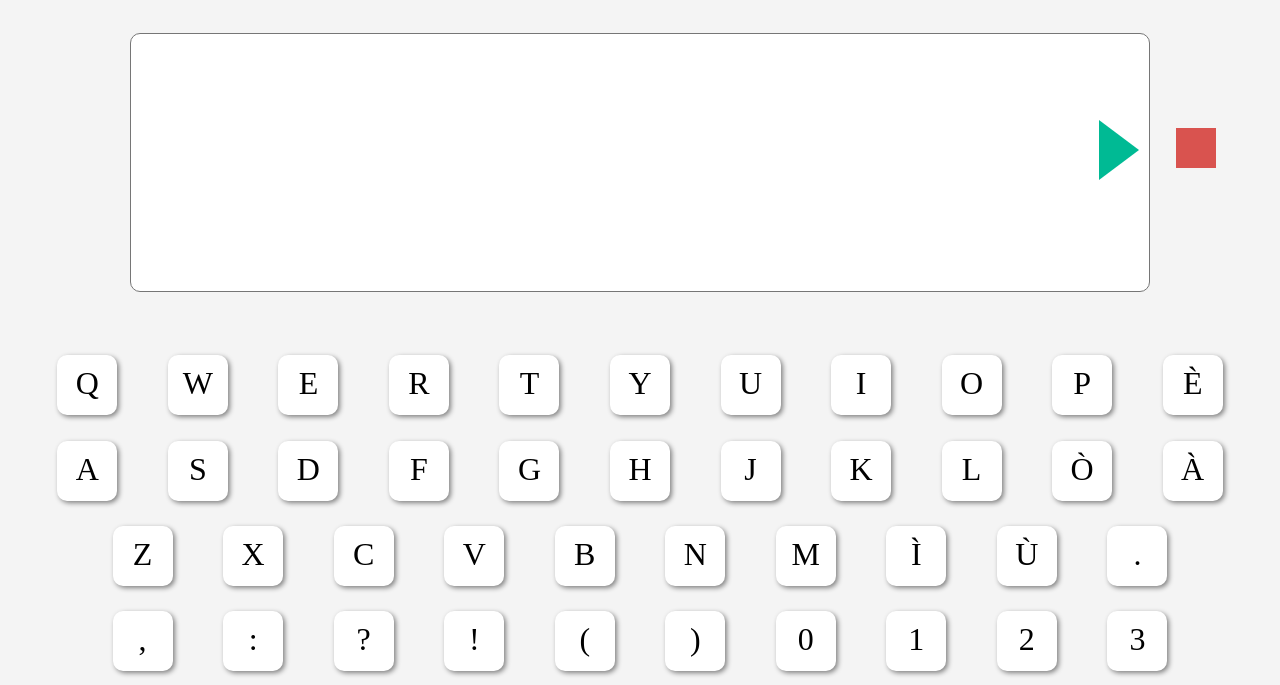
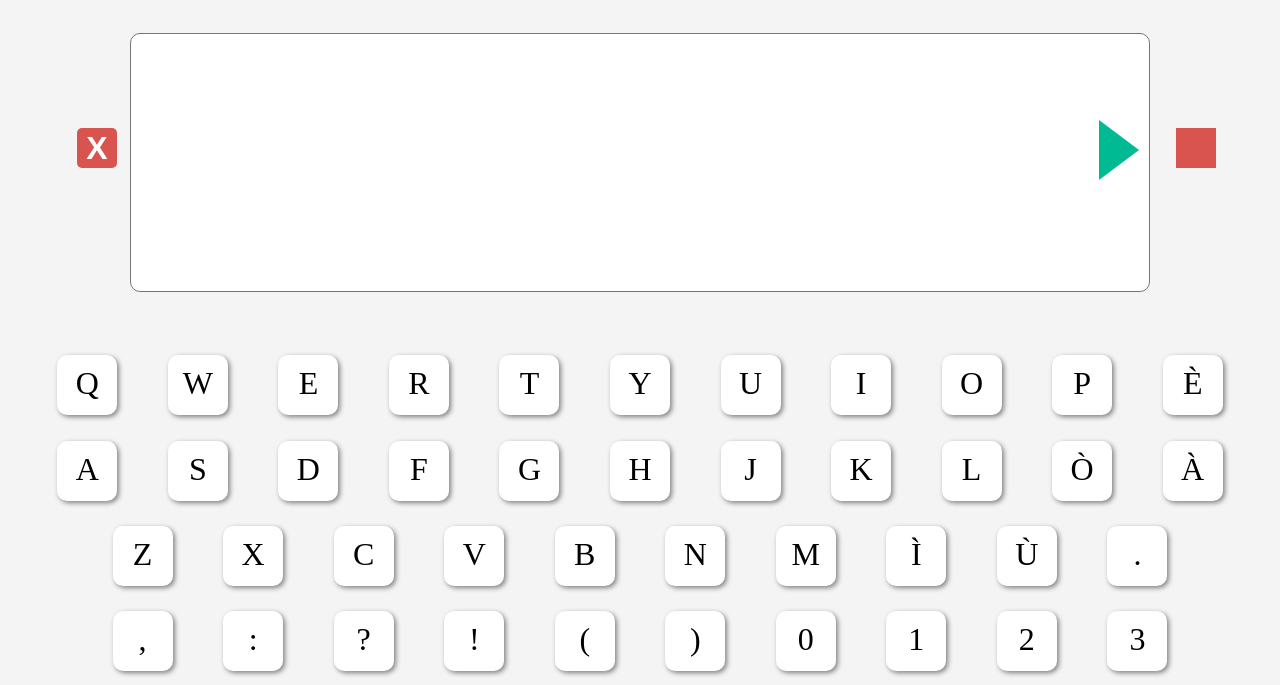
Before and after one commit to rlucatoor/accessible-keyboard, a website: page src/index.html in a window 1280 px wide. Shown: the top 685 px of the page. Drawn offline with Linux system fonts and the light colour scheme.

Commit message:
add reset button

```diff
--- a/src/css/styles.css
+++ b/src/css/styles.css
@@ -12,6 +12,30 @@ body {
 
 .upper-row {
     display: flex;
+}
+
+.reset-button {
+    position: absolute;
+    top: 16%;
+    left: 6%;
+    background-color: #d9534f;
+    color: #fff;
+    font-family: 'Helvetica', 'Arial', sans-serif;
+    font-size: 2em;
+    font-weight: bold;
+    text-align: center;
+    width: 40px;
+    height: 40px;
+    border-radius: 5px;
+}
+
+.reset-button:hover {
+    background-color: rgb(217, 83, 79, 0.8);
+    cursor: pointer;
+}
+
+.reset-x {
+    vertical-align: middle;
 }
 
 .text-box {
--- a/src/index.html
+++ b/src/index.html
@@ -7,11 +7,17 @@
     </head>
     <body>
         <div class="upper-row">
+            <!-- Reset button -->
+            <div id="reset-button" class="reset-button"><span class="reset-x">X</span></div>
+            <!-- Text box -->
             <textarea id="text-box" class="text-box" name="message" rows="11" cols="80"></textarea>
+            <!-- Start Button -->
             <div id="play-triangle" class="play-triangle"></div>
+            <!-- Stop Button -->
             <div id="stop-square" class="stop-square"></div>
         </div>
 
+        <!-- Keyboard -->
         <div class="keyboard-container">
             <div class="keyboard-line">
                 <div id="q" class="key">Q</div>
@@ -75,7 +81,7 @@
             </div>
         </div>
 
-        <!-- Makes keys blink one at a time -->
+        <!-- Activate software dynamic functionalities -->
         <script src="js/blinkKeys.js"></script>
     </body>
 </html>
--- a/src/js/blinkKeys.js
+++ b/src/js/blinkKeys.js
@@ -71,7 +71,19 @@ function stop() {
     count = 0;
     // Reset iterations count
     iterationsCount = 0;
+    // Remove isIterating flag
     isIterating = false;
+}
+
+// Reset textbox
+function reset() {
+    // If an iteration is underway, do nothing
+    if (!isIterating) {
+        // Reset text
+        text = '';
+        // Update text
+        document.getElementById('text-box').value = text;
+    }
 }
 
 // If click is detected, add selected letter to text string
@@ -95,6 +107,8 @@ document.addEventListener('click', (event) => {
     document.getElementById('text-box').value = text;
 })
 
+// Reset textbox
+document.getElementById('reset-button').onclick = reset;
 // Start iterating
 document.getElementById('play-triangle').onclick = iterate;
 // Stop iterating
```
